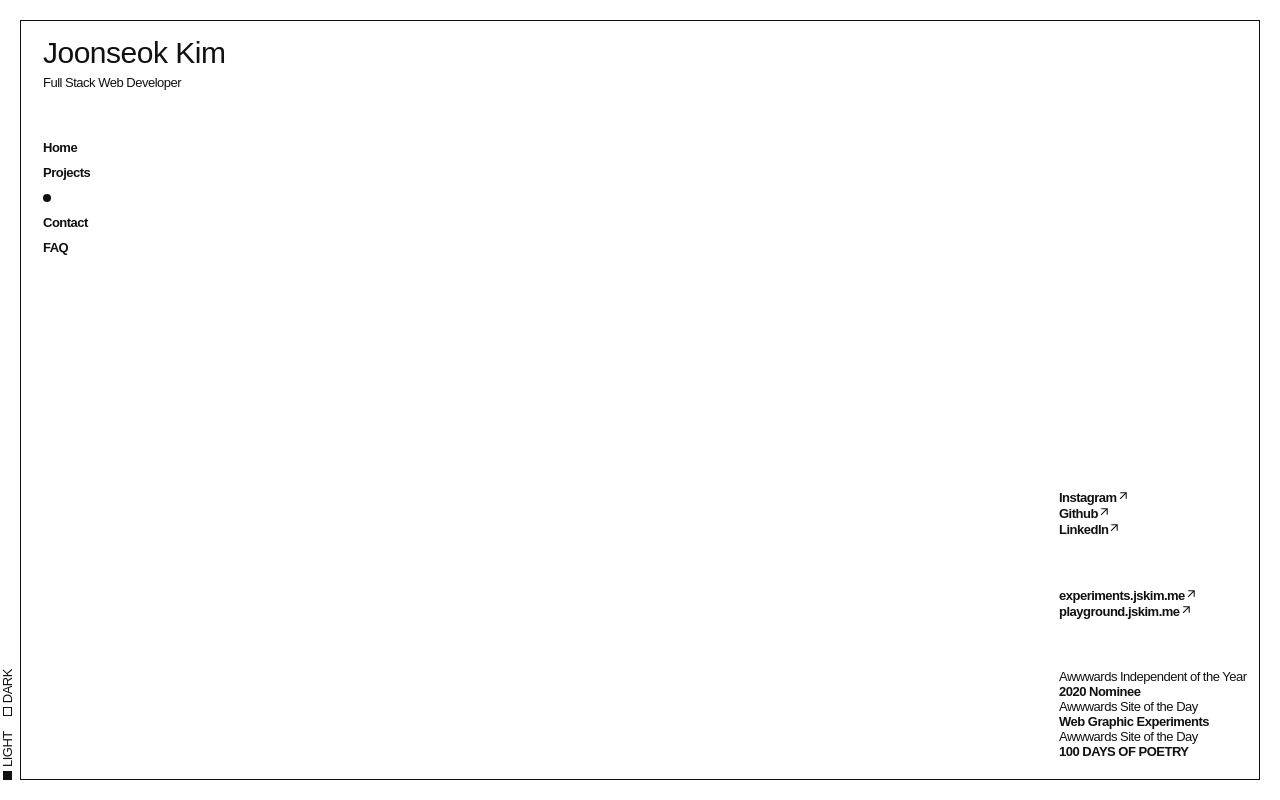
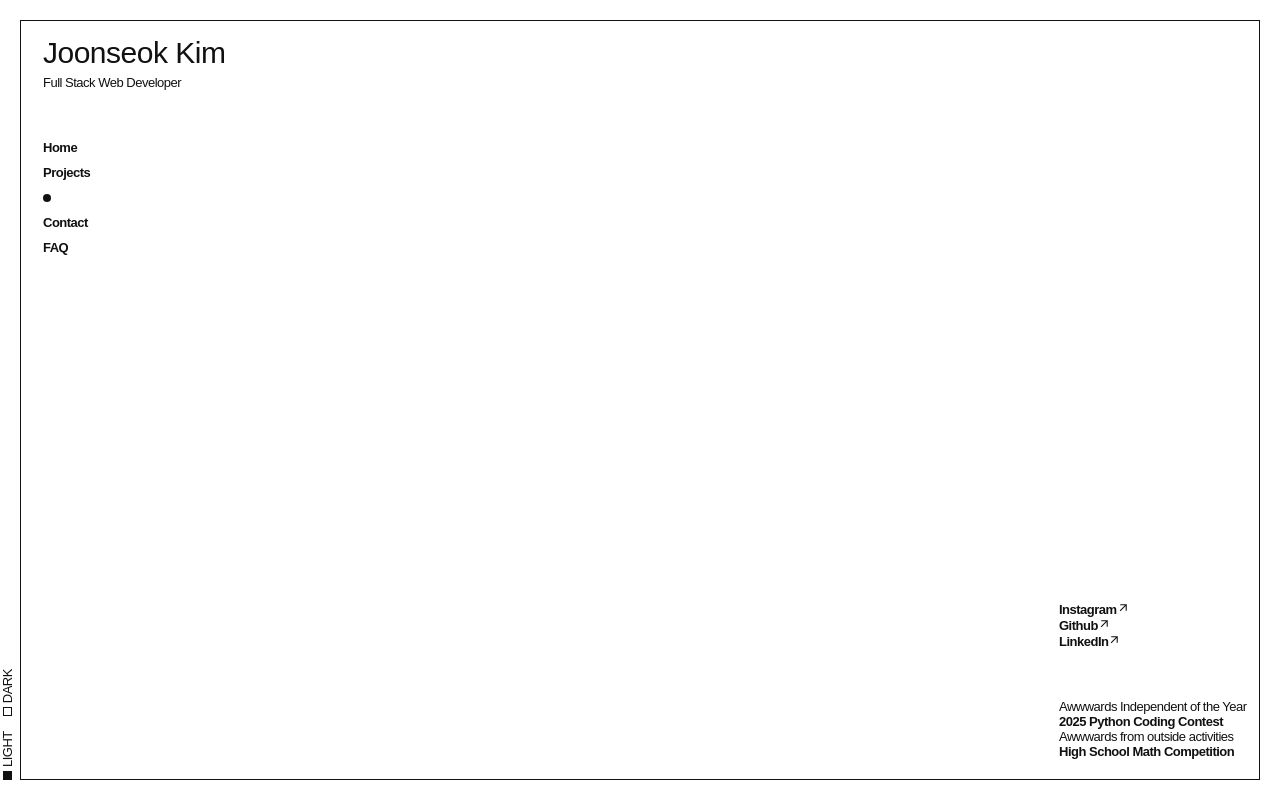
Before and after one commit to Joonskk/My-Portfolio-Website-ver2, a React (Vite) app: page /info in a window 1280 px wide. Built offline with nearby package versions, Linux system fonts and the light colour scheme.

Commit message:
Updated Info

```diff
--- a/src/components/Info.jsx
+++ b/src/components/Info.jsx
@@ -8,17 +8,11 @@ const Info = () => {
         <a href="https://github.com/Joonskk">Github<MdArrowOutward /></a>
         <a href="https://www.linkedin.com/in/joonseok-kim-a23251267?utm_source=share&utm_campaign=share_via&utm_content=profile&utm_medium=ios_app">LinkedIn<MdArrowOutward /></a>
       </div>
-      <div className="subwebsite">
-        <a href="">experiments.jskim.me<MdArrowOutward /></a>
-        <a href="">playground.jskim.me<MdArrowOutward /></a>
-      </div>
       <div className="awards">
         <h1>Awwwards Independent of the Year</h1>
-        <h2>2020 Nominee</h2>
-        <h1>Awwwards Site of the Day</h1>
-        <h2>Web Graphic Experiments</h2>
-        <h1>Awwwards Site of the Day</h1>
-        <h2>100 DAYS OF POETRY</h2>
+        <h2>2025 Python Coding Contest</h2>
+        <h1>Awwwards from outside activities</h1>
+        <h2>High School Math Competition</h2>
       </div>
     </div>
   )
```
